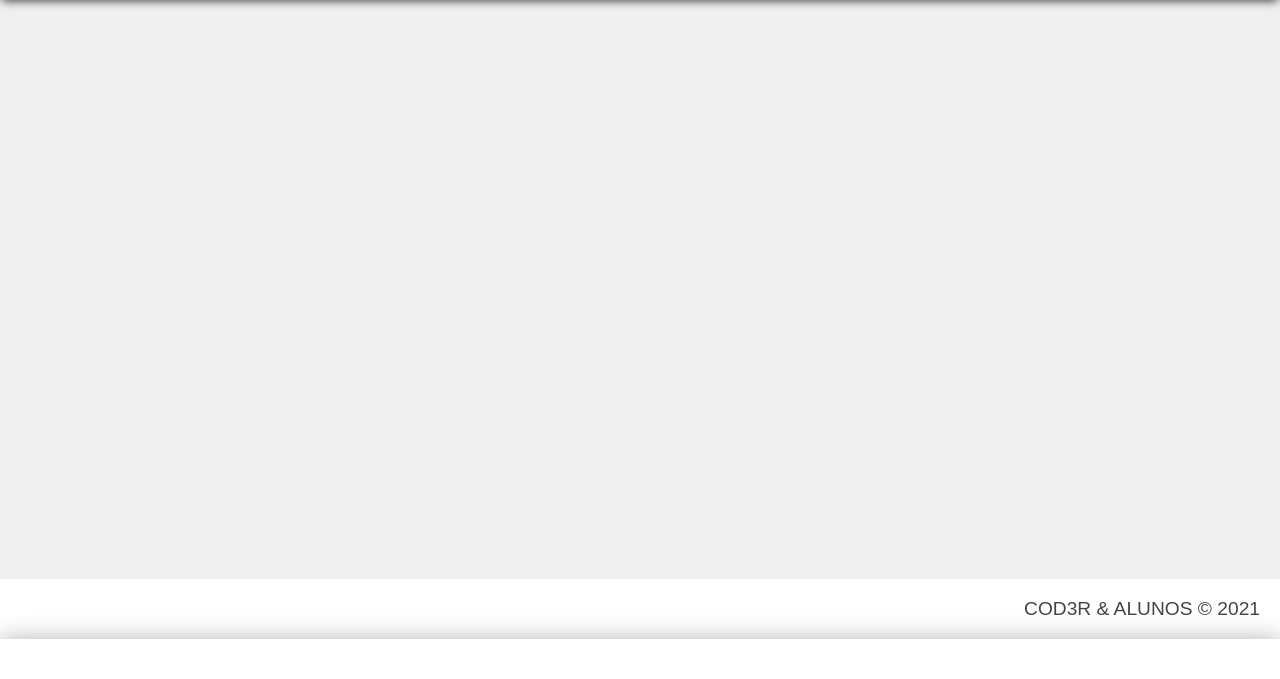
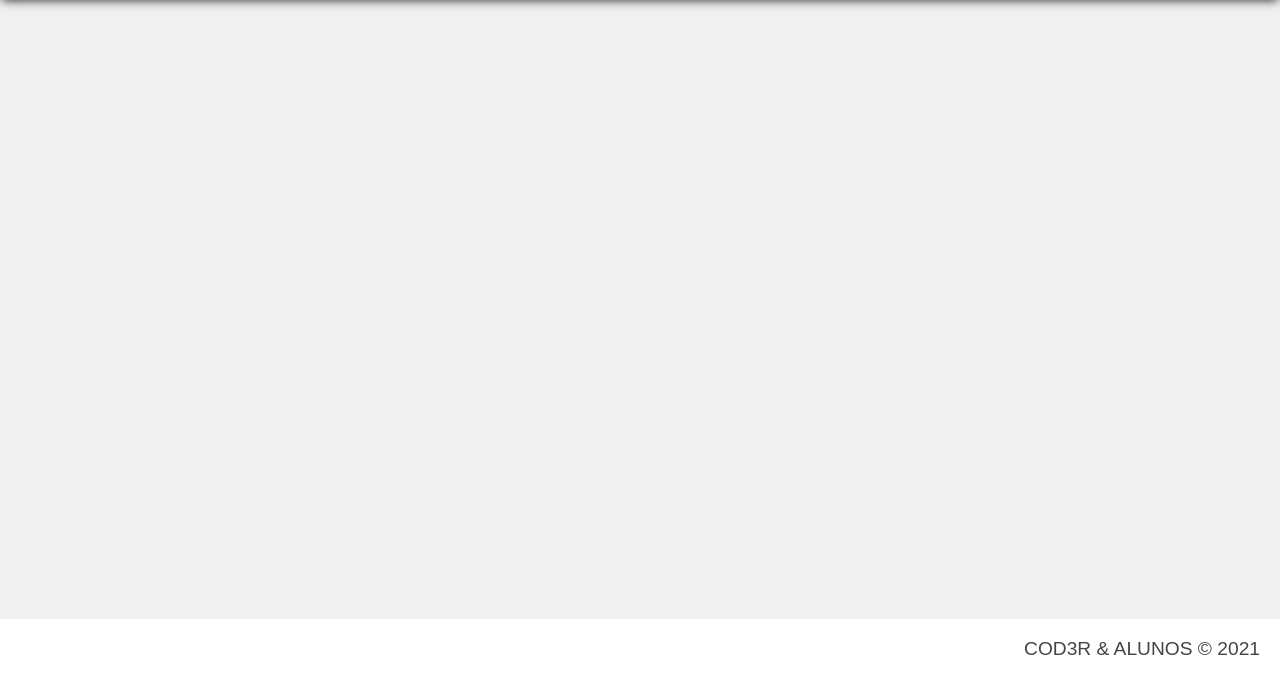
Before and after one commit to LucasSjesus/Curso-PHP, a PHP site: page / in a window 1280 px wide. Shown: the part 121-800 px from the top of the page. Run offline with PHP 8.4, Linux system fonts and the light colour scheme.

Commit message:
Codigo att

```diff
--- a/assets/css/style.css
+++ b/assets/css/style.css
@@ -10,9 +10,9 @@ body{
     grid-template-rows: 120px 1fr 60px;
     grid-template-columns: 1fr;
     grid-template-areas:
-              "cabecalho "
-              "principal "
-              "rodape ";
+              "cabecalho"
+              "principal"
+              "rodape";
 }
 
 .cabecalho{
@@ -42,13 +42,13 @@ body{
 
 .principal{
     grid-area: principal;
-    height: calc(100vh - 180);
+    height: calc(100vh - 180px);
     background-color: #f0f0f0;
     padding: 20px;
 }
 
-.conteudo{
-    position: relative;
+.principal .conteudo{
+
     height: 100%;
     overflow-y: scroll;
     background-color: #fff;
@@ -63,5 +63,12 @@ body{
     justify-content: flex-end;
     align-items: center;
     font-size: 1.2rem;padding: 20px;
+    padding-right: 20px;
     color: #444;
 }
+
+
+.modulos {
+    display: flex;
+
+}
```
